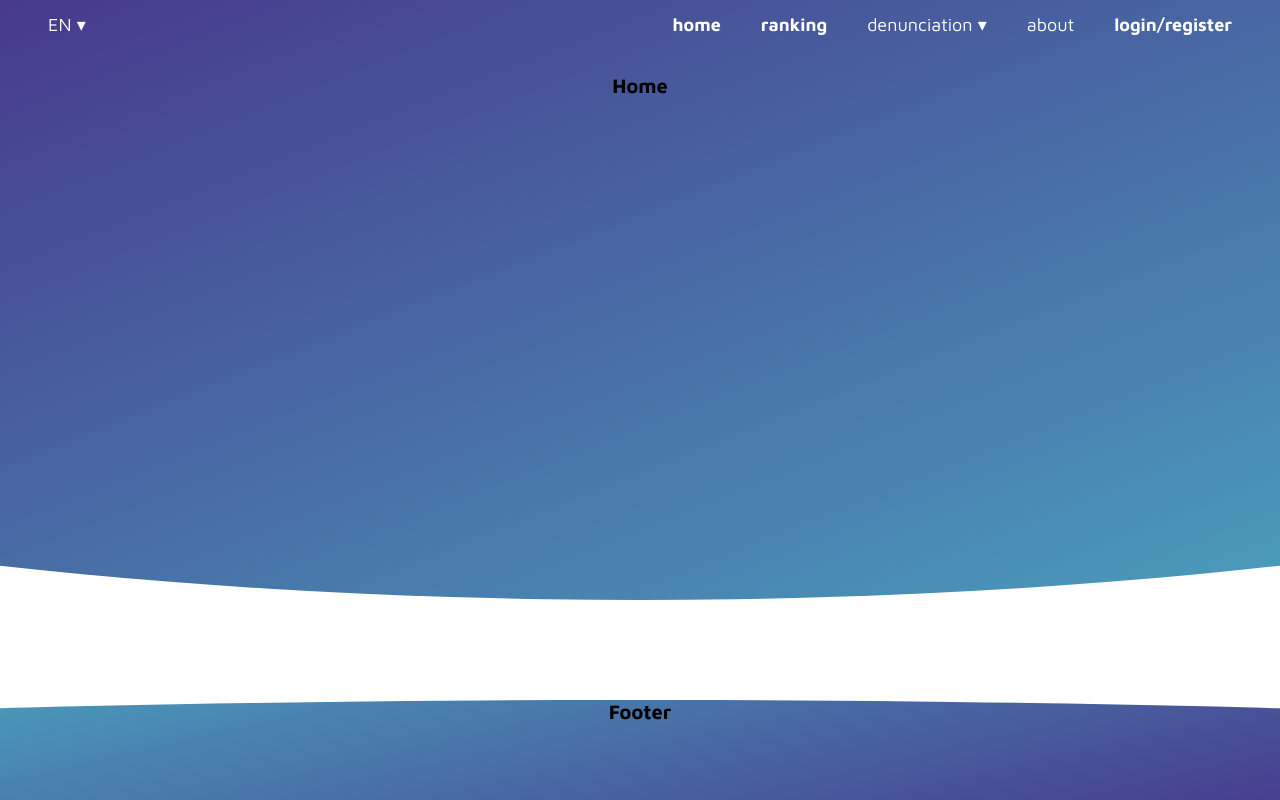
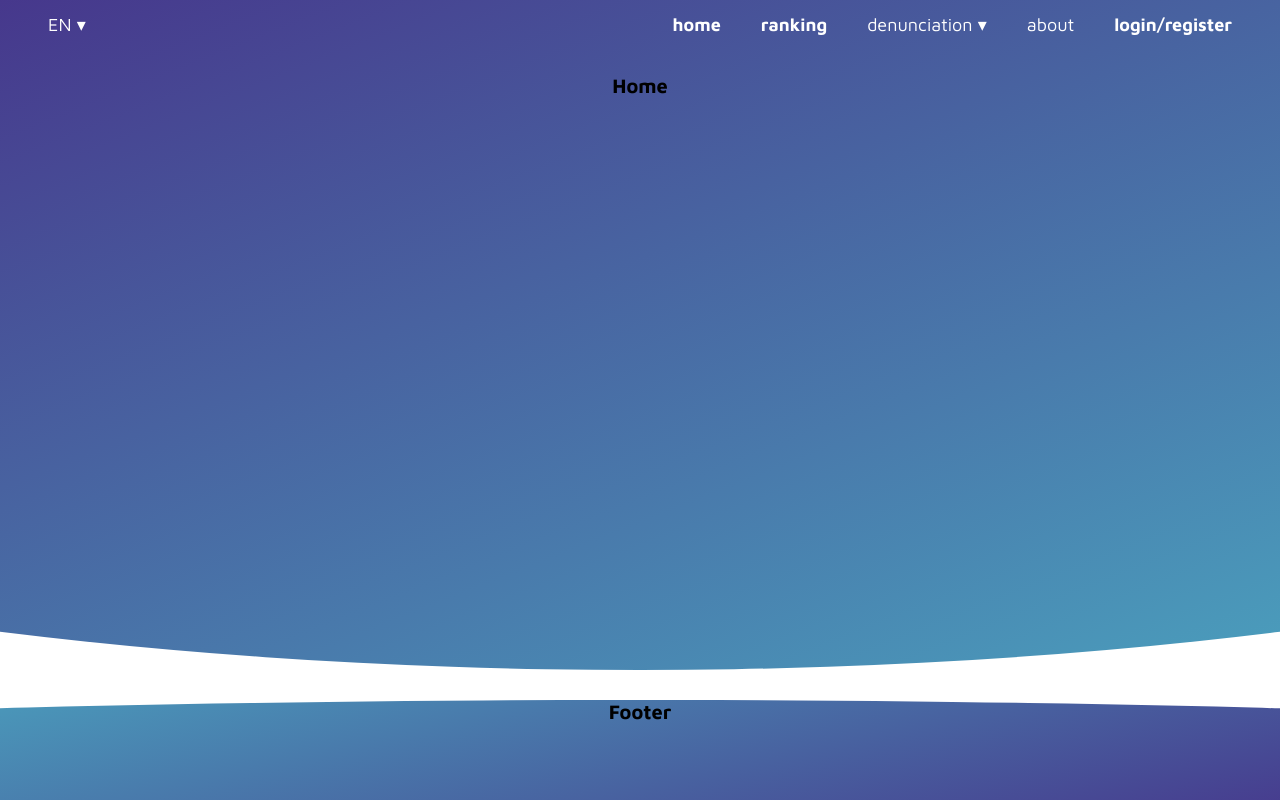
Before and after one commit to kryras/SnitchManager, a Vue app in the folder snitch-frontend/: page / in a window 1280 px wide. Built offline with nearby package versions, Linux system fonts and the light colour scheme.

Commit message:
fix: change header size and z-index

```diff
--- a/snitch-frontend/src/components/Header.vue
+++ b/snitch-frontend/src/components/Header.vue
@@ -41,20 +41,24 @@ export default {
 .background {
   position: absolute;
   overflow: hidden;
-  z-index: -1;
+  z-index: -100;
   left: 0;
   width: 100vw;
-  height: 600px;
+  height: 670px;
   border-radius: 0 0 50% 50%/0 0 100% 100%;
   background: linear-gradient(130deg, #462f88 18.56%, #4baec4 85.45%);
   transform: scaleX(3);
   transition: transform 0.2s ease-in-out;
   @media (max-width: $mobile-max-width) {
     transform: scaleX(4);
+    height: 610px;
   }
 }
 
 .nav-background {
-  transform: translate(0, -270px) scale(2.8, 0.1);
+  transform: translate(0, -302px) scale(2.8, 0.1);
+  @media (max-width: $mobile-max-width) {
+    transform: translate(0, -275px) scale(2.8, 0.1);
+  }
 }
 </style>
```
